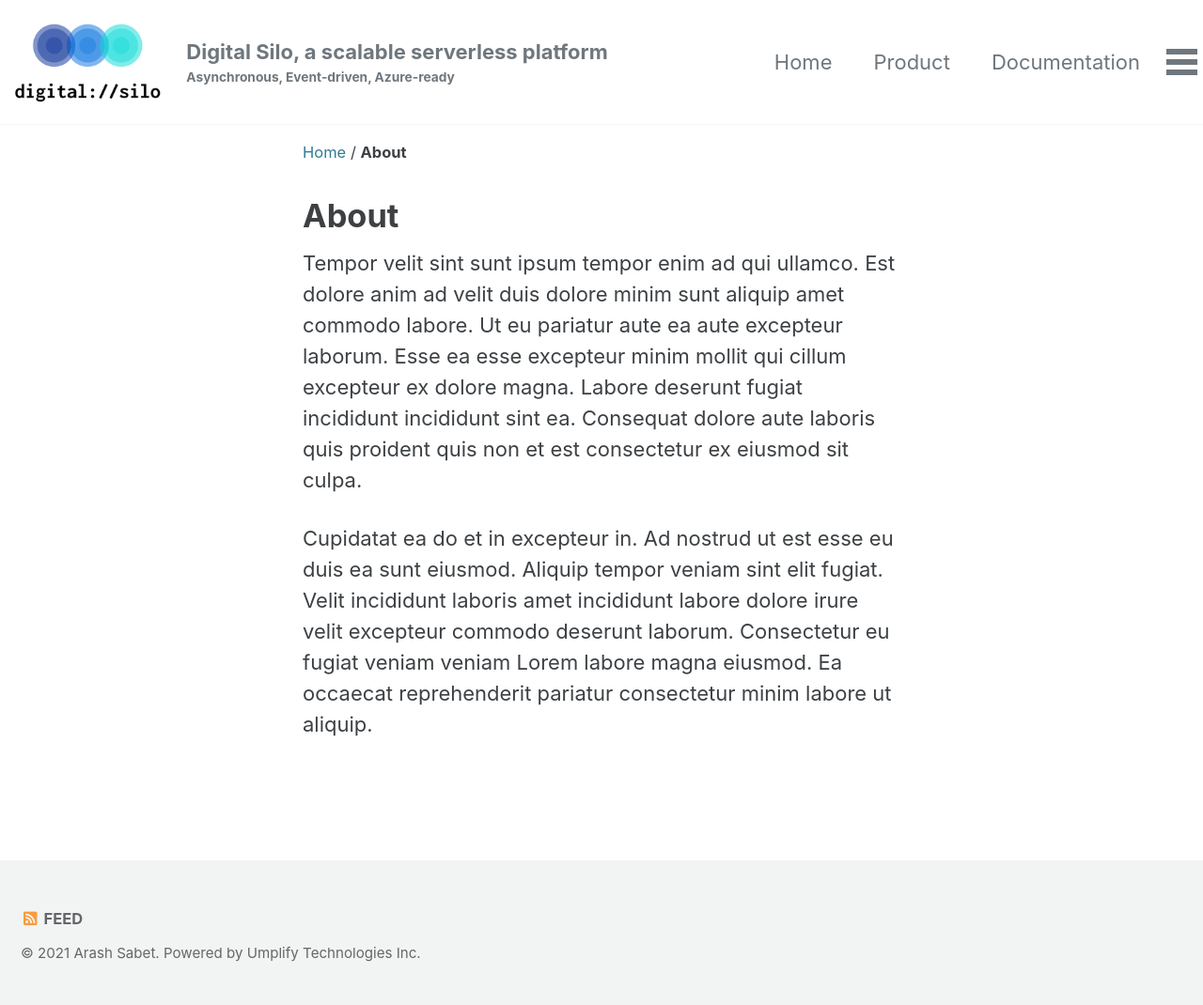
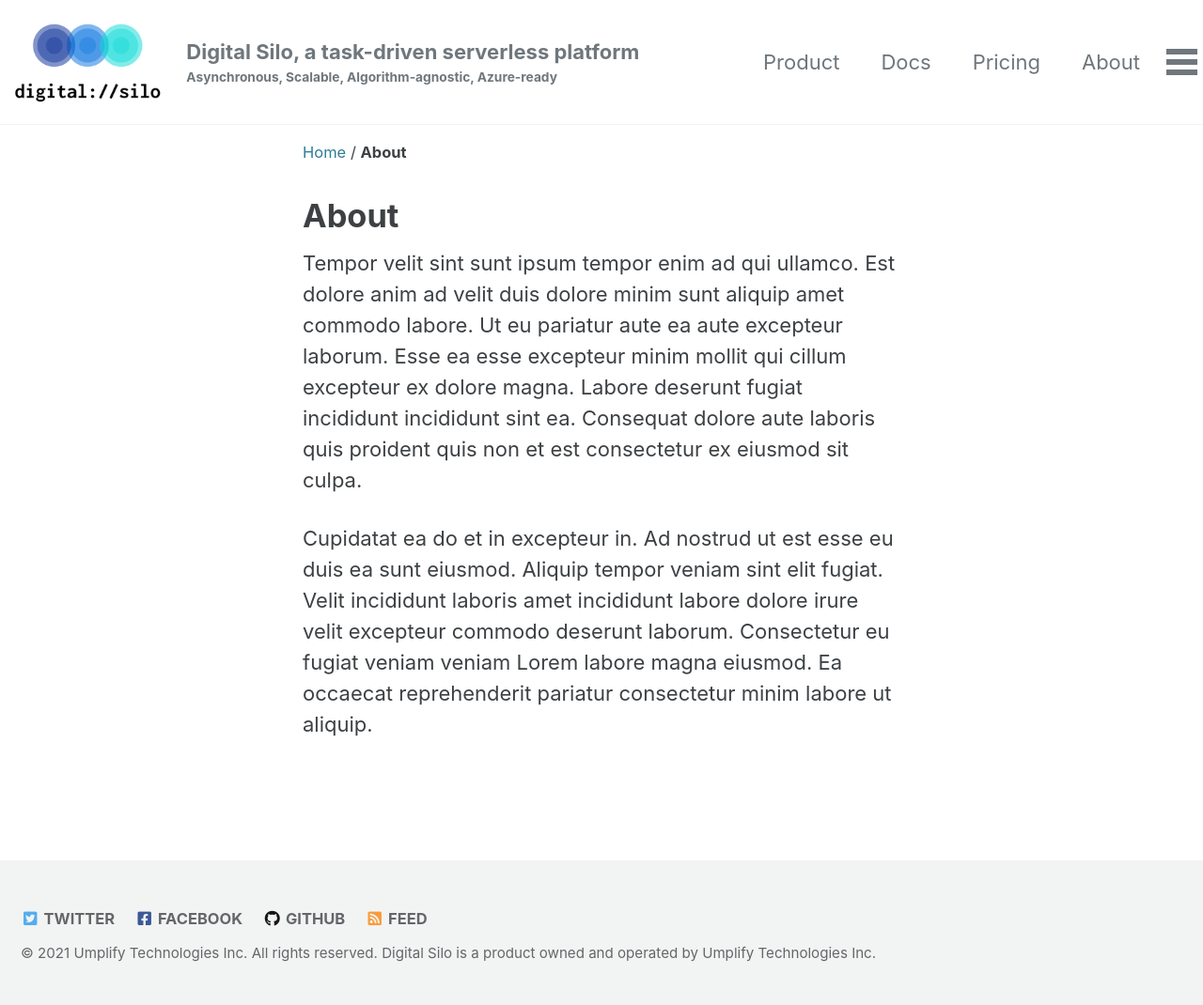
Before and after one commit to DigitalSilo/digitalsilo.github.io, a Jekyll site: the page built from _pages/about.md, in a window 1280 px wide. Shown: the whole page at 94% size. Built offline with Jekyll 4.4.1, drawn with Linux system fonts in a browser that asks for light colours; cached includes are drawn as plain includes.

Commit message:
Customized the footer a bit #4

```diff
--- a/_config.yml
+++ b/_config.yml
@@ -16,11 +16,11 @@ minimal_mistakes_skin    : "default" # "air", "aqua", "contrast", "dark", "dirt"
 
 # Site Settings
 locale                   : "en-US"
-title                    : "Digital Silo, a scalable serverless platform"
+title                    : "Digital Silo, a task-driven serverless platform"
 title_separator          : "|"
-subtitle                 : "Asynchronous, Event-driven, Azure-ready"
-name                     : "Arash Sabet"
-description              : "Digital Silo collects stateless tasks, aka Grains, and executes them in an asynchronous scalable serverless environment on the Microsoft Azure Cloud technology. It accelerates the steps of making an application serverless-ready by eliminating the burden of infrastructure-driven implementation and letting developers concentrate on coding their business logic."
+subtitle                 : "Asynchronous, Scalable, Algorithm-agnostic, Azure-ready"
+name                     : "Umplify Technologies Inc"
+description              : "Digital Silo collects stateless tasks, aka Grains, and executes them in an asynchronous scalable serverless environment on the Microsoft Azure cloud technology. It accelerates the steps of making an application serverless-ready by eliminating the burden of infrastructure-driven implementation and letting developers concentrate on coding their business logic."
 url                      : "https://digitalsilo.io"
 baseurl                  : # the subpath of your site, e.g. "/blog"
 repository               : "DigitalSilo/digitalsilo.github.io"
@@ -131,22 +131,13 @@ footer:
   links:
     - label: "Twitter"
       icon: "fab fa-fw fa-twitter-square"
-      # url:
+      url: "https://twitter.com"
     - label: "Facebook"
       icon: "fab fa-fw fa-facebook-square"
-      # url:
+      url: "https://facebook.com"
     - label: "GitHub"
       icon: "fab fa-fw fa-github"
-      # url:
-    - label: "GitLab"
-      icon: "fab fa-fw fa-gitlab"
-      # url:
-    - label: "Bitbucket"
-      icon: "fab fa-fw fa-bitbucket"
-      # url:
-    - label: "Instagram"
-      icon: "fab fa-fw fa-instagram"
-      # url:
+      url: "https://github.com"
 
 
 # Reading Files
--- a/_data/navigation.yml
+++ b/_data/navigation.yml
@@ -1,15 +1,13 @@
 main:
-  - title: "Home"
-    url: /
   - title: "Product"
     url: /product/
-  - title: "Documentation"
+  - title: "Docs"
     url: /docs/
-  - title: "Categories"
-    url: /categories/
-  - title: "Tags"
-    url: /tags/
+  - title: "Pricing"
+    url: /pricing/
+  - title: "About"
+    url: /about/
+  - title: "Contact"
+    url: /contact/
   - title: "Blog"
     url: /posts/
-  - title: "About"
-    url: /about/
--- a/_includes/footer.html
+++ b/_includes/footer.html
@@ -18,4 +18,4 @@
   </ul>
 </div>
 
-<div class="page__footer-copyright">&copy; {{ site.time | date: '%Y' }} {{ site.name | default: site.title }}. {{ site.data.ui-text[site.locale].powered_by | default: "Powered by" }} <a href="https://umplify.com" rel="nofollow">Umplify Technologies Inc.</a></div>
+<div class="page__footer-copyright">&copy; {{ site.time | date: '%Y' }} {{ site.name | default: site.title }}. All rights reserved. Digital Silo is a product owned and operated by Umplify Technologies Inc.</div>
```
Also changed, not shown: _pages/home.md (+1 -1 lines).
